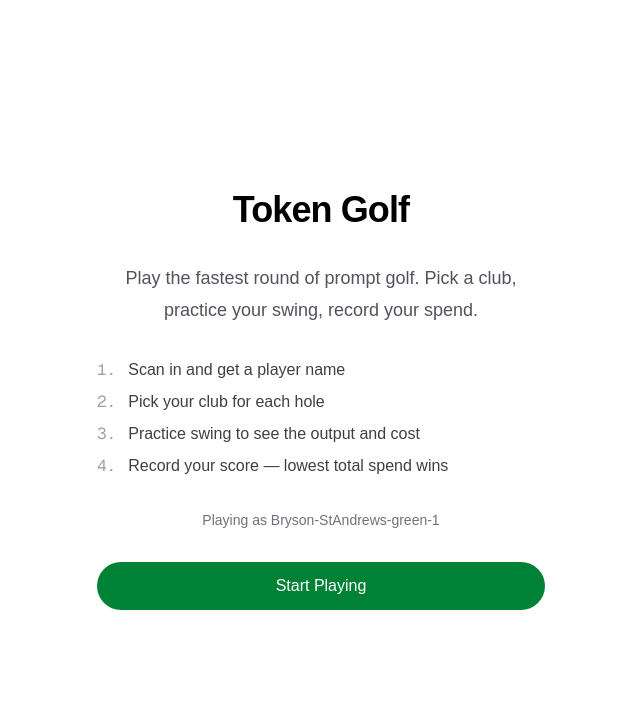
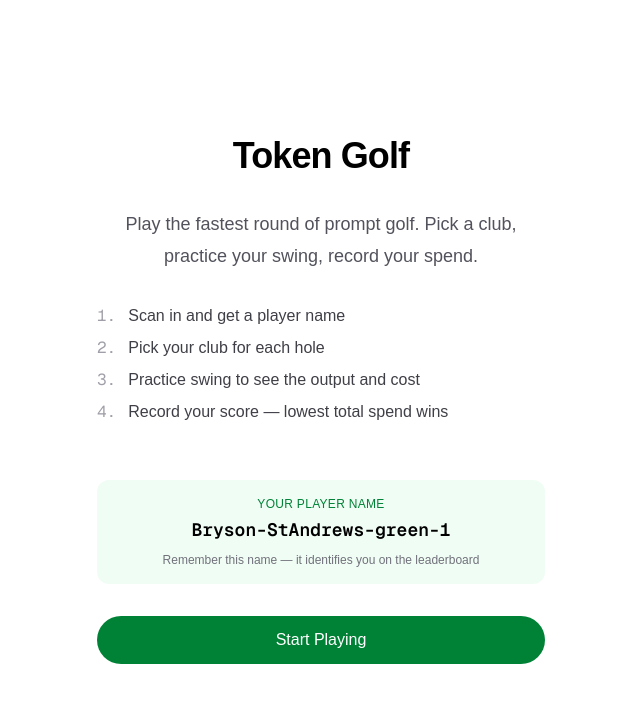
Before and after one commit to keklundrh/token-golf, a Next.js app: page / in a window 1280 px wide. Shown: the top 702 px of the page, without its empty margins (319-959 px from the left). Built offline with nearby package versions, Linux system fonts and the light colour scheme; no server answers; the database is empty.

Commit message:
Make player name prominent on splash with reminder text

```diff
--- a/src/app/splash.tsx
+++ b/src/app/splash.tsx
@@ -45,13 +45,21 @@ export default function Splash({ content }: { content: HomepageContent }) {
             </li>
           ))}
         </ul>
-        <p className="text-sm text-zinc-500">
-          {error
-            ? `Failed to get player name: ${error}`
-            : username
-              ? `Playing as ${username}`
-              : "Getting your player name…"}
-        </p>
+        <div className="mt-6 flex w-full flex-col items-center gap-1 rounded-xl bg-green-50 px-4 py-4">
+          <p className="text-xs font-medium uppercase tracking-wide text-green-700">
+            Your player name
+          </p>
+          {error ? (
+            <p className="text-sm text-red-700">Failed to get player name: {error}</p>
+          ) : username ? (
+            <p className="font-mono text-lg font-semibold text-black">{username}</p>
+          ) : (
+            <p className="text-sm text-zinc-500">Getting your player name…</p>
+          )}
+          <p className="mt-1 text-xs text-zinc-500">
+            Remember this name — it identifies you on the leaderboard
+          </p>
+        </div>
         <button
           type="button"
           disabled={!username || starting}
```
